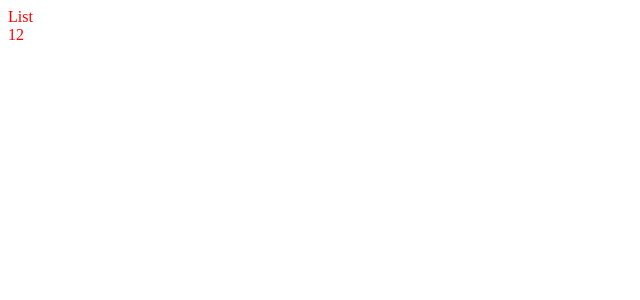
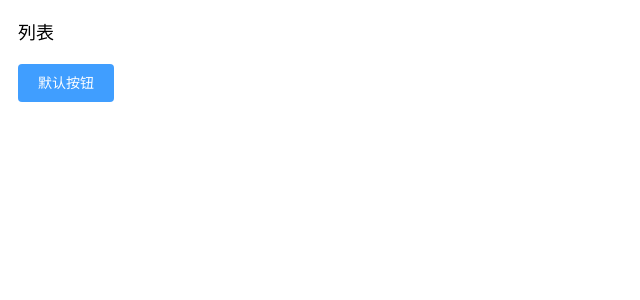
Before and after one commit to hlerenow/L-UI-REACT, a React app: page / in a window 1280 px wide. Shown: the top 300 px of the page, without its empty margins (0-640 px from the left). Built offline with nearby package versions, Linux system fonts and the light colour scheme.

Commit message:
chore: add default button and primiary button , 50%

```diff
--- a/package.json
+++ b/package.json
@@ -49,7 +49,9 @@
     "webpack-cli": "^3.3.12",
     "webpack-dev-server": "^3.11.0"
   },
-  "dependencies": {},
+  "dependencies": {
+    "classnames": "^2.2.6"
+  },
   "config": {
     "commitizen": {
       "path": "./node_modules/cz-conventional-changelog"
--- a/src/App.tsx
+++ b/src/App.tsx
@@ -1,3 +1,4 @@
+/* eslint-disable no-console */
 import * as React from 'react';
 
 function importAll(r: any) {
@@ -5,9 +6,11 @@ function importAll(r: any) {
 }
 
 let conponents = importAll(require.context('./components', true, /.*index\.[jt]sx/));
-console.log('conponents', conponents);
 
-conponents = conponents.map((con:any) => con.default);
+conponents = conponents.map((con:any, index: number) => ({
+  Con: con.default,
+  index,
+}));
 type StateType = {
   name: string
 }
@@ -16,7 +19,7 @@ class App extends React.Component<any, StateType> {
   constructor(props: any) {
     super(props);
     this.state = {
-      name: 'List',
+      name: '列表',
     };
   }
 
@@ -24,10 +27,19 @@ class App extends React.Component<any, StateType> {
     const { name } = this.state;
     return (
       <>
-        <div>{name}</div>
-        {
-          conponents.map((Con: any) => <Con key={Con.name} />)
-        }
+        <div className="title">{name}</div>
+        <div className="conponentsContainer">
+          {
+            conponents.map((item: any) => {
+              const { Con, index } = item;
+              return (
+                <div className="component-box-item" key={index}>
+                  <Con />
+                </div>
+              );
+            })
+          }
+        </div>
       </>
     );
   }
--- /dev/null
+++ b/src/components/Button/index.scss
@@ -0,0 +1,19 @@
+@import '../../styles/variables.scss';
+
+.l-button {
+  box-sizing: border-box;
+  padding: $ButtonPaddingY  $ButtonPaddingX;
+  border: $borderSize solid $borderColor;
+  border-radius: $borderRadius;
+  background-color: white;
+  cursor: pointer;
+  outline: none;
+  font-size: 14px;
+  line-height: 1;
+
+  &.primary {
+    border: none;
+    background-color: $primaryColor;
+    color: white;
+  }
+}
--- a/src/components/Button/index.tsx
+++ b/src/components/Button/index.tsx
@@ -1,6 +1,18 @@
+/* eslint-disable no-unused-vars */
 import * as React from 'react';
+import './index.scss';
 
-const Button = function Button() {
-  return <div>12</div>;
-};
+export interface BaseButtonProps {
+  onClick?: React.MouseEventHandler<HTMLElement>;
+  type?: string;
+  [key: string]: any;
+}
+
+const Button = React.forwardRef((props: BaseButtonProps, ref: any) => {
+  let { children, type } = props;
+  type = type || 'primary';
+  children = children || '默认按钮';
+  return <button type="button" className={`l-button ${type}`} ref={ref}>{children}</button>;
+});
+
 export default Button;
--- a/src/styles/index.scss
+++ b/src/styles/index.scss
@@ -1,3 +1,15 @@
 body {
-  color: red;
+  font-family: "Helvetica Neue",Helvetica,"PingFang SC","Hiragino Sans GB","Microsoft YaHei","微软雅黑",Arial,sans-serif;
+  font-weight: 400;
 }
+.title {
+ padding: 10px;
+ font-size: 18px;
+}
+
+.conponentsContainer {
+  padding: 10px;
+}
+.component-box-item {
+  padding: 10px 0x;
+}
--- /dev/null
+++ b/src/styles/variables.scss
@@ -0,0 +1,10 @@
+// base
+$primaryColor: #409eff;
+$borderSize: 1px;
+$fontColor: white;
+$borderRadius: 4px;
+$borderColor: #dcdfe6;
+
+// Button
+$ButtonPaddingX: 20px;
+$ButtonPaddingY: 12px;
```
Also changed, not shown: 1 other file (tests, documents, lock files or other folders).
